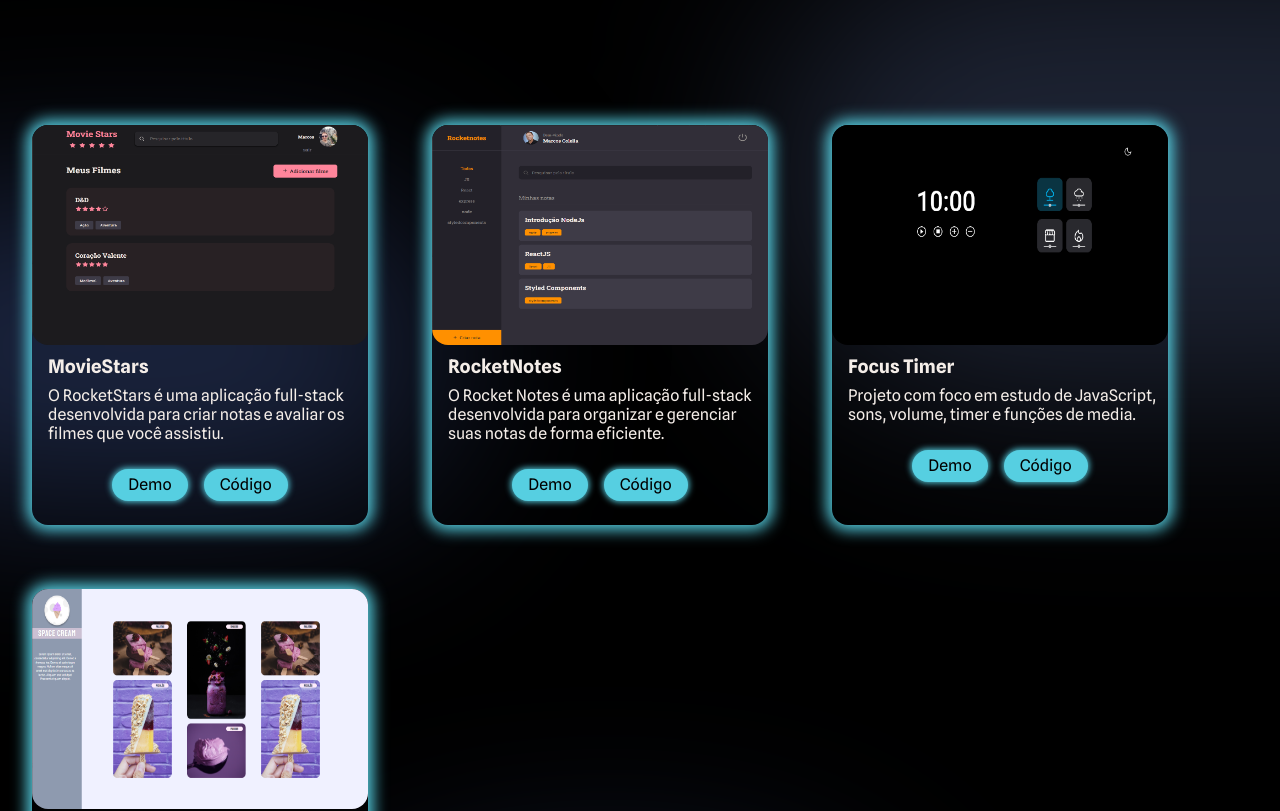
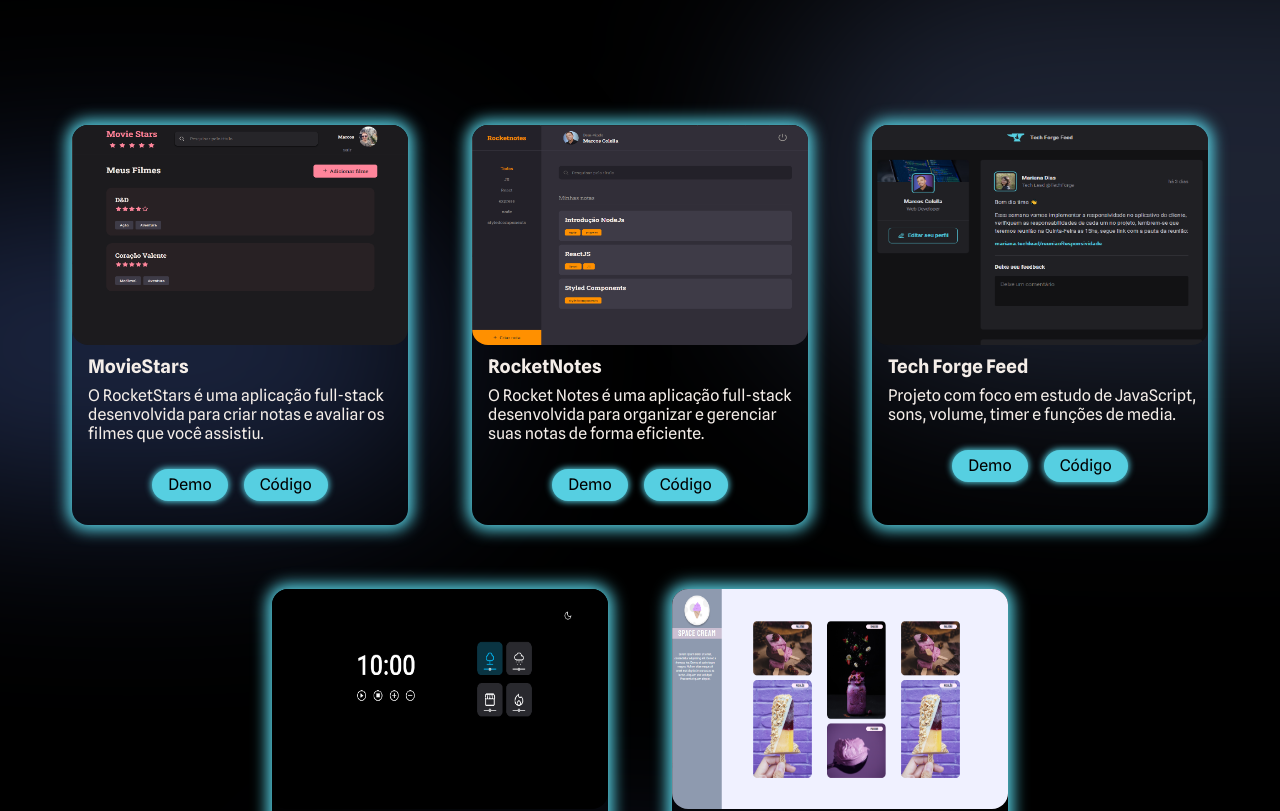
Before and after one commit to ColellaDev/Portfolio, a React (Vite) app: page / in a window 1280 px wide. Shown: the part 2600-3411 px from the top of the page. Built offline with nearby package versions, Linux system fonts and the light colour scheme.

Commit message:
Adicionando Novo Projeto TechForge Feed

```diff
--- a/src/components/Projects/styles.js
+++ b/src/components/Projects/styles.js
@@ -22,8 +22,7 @@ export const Container = styled.div`
   .projectsCard {
     display: flex;
     flex-wrap: wrap;
-    justify-items: center;
-    align-items: center;
+    justify-content: center;
 
     margin-top: 8rem;
     gap: 4rem;
--- a/src/data/projects.json
+++ b/src/data/projects.json
@@ -14,6 +14,13 @@
         "code": "https://github.com/ColellaDev/RocketNotes"
     },
     {
+        "title": "Tech Forge Feed",
+        "imageSrc": "techforge.png",
+        "description": "Projeto com foco em estudo de JavaScript, sons, volume, timer e funções de media.",
+        "demo": "https://techforgefeed.netlify.app/",
+        "code": "https://github.com/ColellaDev/TechForge"
+    },
+    {
         "title": "Focus Timer",
         "imageSrc": "focustimer.png",
         "description": "Projeto com foco em estudo de JavaScript, sons, volume, timer e funções de media.",
```
Also changed, not shown: src/assets/techforge.png (added).
